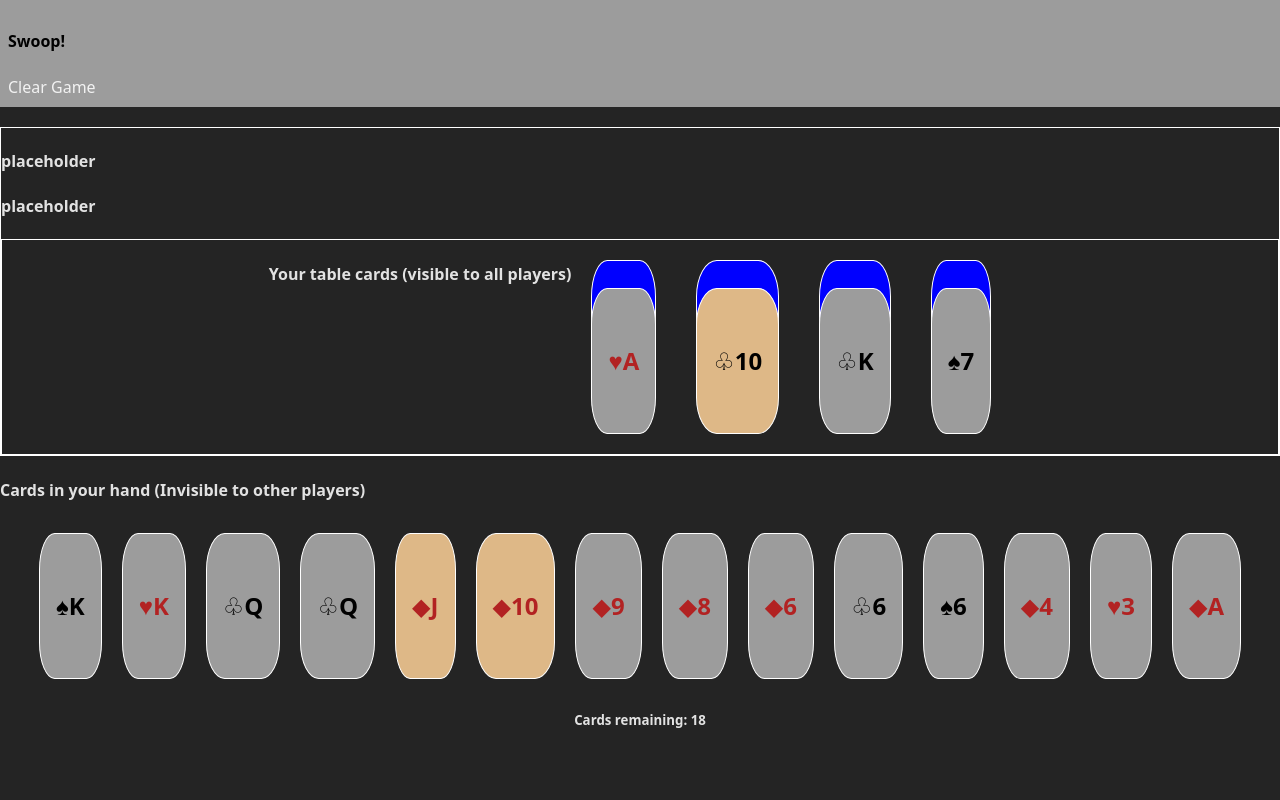
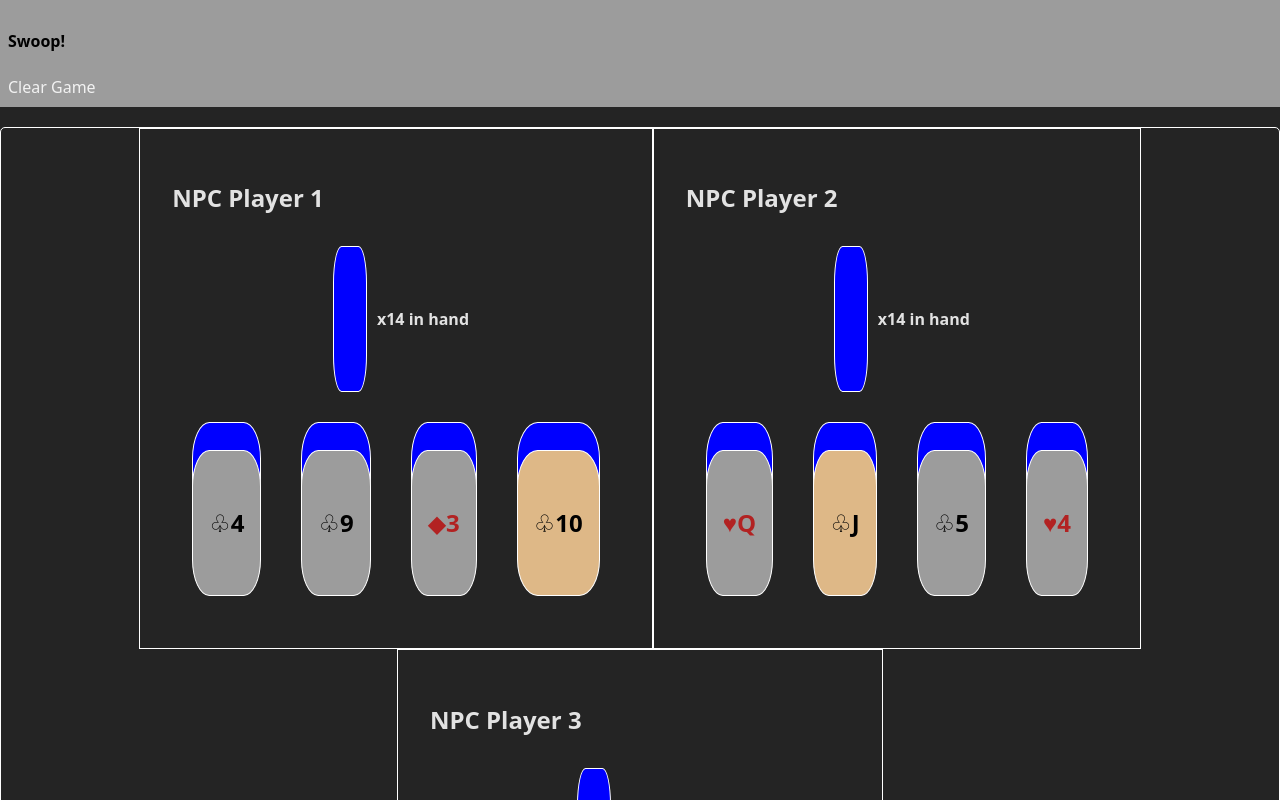
Before and after one commit to OccultSlolem/SwoopEngine, a React (Vite) app in the folder SwoopGame/: page / in a window 1280 px wide. Both pictures are taken after a click on the button "Initialize". Shown: the top 800 px of the page. Built offline with nearby package versions, Linux system fonts and the light colour scheme.

Commit message:
Finished most of the game UI

```diff
--- a/SwoopGame/src/App.tsx
+++ b/SwoopGame/src/App.tsx
@@ -19,10 +19,10 @@ function App() {
       const suits: CardSuit[] = ['diamonds', 'clubs', 'spades', 'hearts'];
       const deck: Card[] = [];
       for (const suit of suits) {
-        for (let value = 1; value <= 13; value++) {
+        for (let rank = 1; rank <= 13; rank++) {
           deck.push({
-            suit,
-            value: value as CardValue
+            suit: suit,
+            rank: rank as CardRank
           })
         }
       }
@@ -72,7 +72,7 @@ function App() {
       return;
     }
 
-    for (let i = 0; i < numNpcPlayers; i++) {
+    for (let i = 0; i <= numNpcPlayers; i++) {
       const cardStack: PlayerCardStack = {
         cardsInHand: [],
         tableCards: [],
@@ -89,21 +89,17 @@ function App() {
       }
 
       // Sort cardsinHand by rank so they appear organized in the player's hand
-      cardStack.cardsInHand.sort((a, b) => b.value - a.value);
+      cardStack.cardsInHand.sort((a, b) => b.rank - a.rank);
 
       // 2
       for (let j = 0; j < 4; j++) {
         const downCard = deck.pop();
-        if (downCard) {
-          downCard.isFlipped = true;
-        } else { fail(`player ${i} tableCardsDown`); return; };
-
         const upCard = deck.pop()
-        if (upCard) {
+        if (upCard && downCard) {
           const cardMap = new Map<Card, Card>();
           cardMap.set(downCard, upCard);
           cardStack.tableCards.push(cardMap);
-        }
+        } else { fail(`player {i} tableCards`) }
       }
 
       cardStacks.push(cardStack);
@@ -134,12 +130,14 @@ function App() {
       />
         {
           gameActive ?
-            <Game
+            <Table
               playerCardStack={playerCardStack}
               npcCardStacks={npcCardStacks}
+              liveCards={liveCards}
             /> :
             <GameSettings setNumNpcPlayers={setNumNpcPlayers} startGame={initalizeGame} />
         }
+
       <Footer />
     </>
   )
@@ -169,66 +167,53 @@ function GameSettings({
   )
 }
 
-function Game(
-  { playerCardStack, npcCardStacks }:
-  { playerCardStack: PlayerCardStack, npcCardStacks: PlayerCardStack[] }
+function Table(
+  { playerCardStack, npcCardStacks, liveCards }:
+  { playerCardStack: PlayerCardStack, npcCardStacks: PlayerCardStack[], liveCards: Card[] }
 ) {
-  return (
-    <>
-      <Table playerCardStack={playerCardStack} npcCardStacks={npcCardStacks} />
-      <PlayerCardsInHand playerCardStack={playerCardStack} />
-    </>
-  )
-}
+  // In Swoop, if 4 cards of the same rank are played, it's counted as a trump card
+  // This includes cards played by previous players, as long as they are the same rank
+  // Hence why we want to know the last n cards of the same rank that were played
+  const swoopableCards = (() => {
+    if (liveCards.length === 0) return [];
 
-function Table(
-  { playerCardStack, npcCardStacks }:
-  { playerCardStack: PlayerCardStack, npcCardStacks: PlayerCardStack[] }
-) {
-  return (
-    <div className="table-container">
-      {
-        npcCardStacks.map((stack: PlayerCardStack, i) => (
-          <div className="npc-wrapper" key={i}>
-            <h4>placeholder</h4>
-          </div>
-        ))
+    const toSwoopable: Card[] = [];
+    const lastRank = liveCards[liveCards.length - 1].rank;
+
+    for (let i = liveCards.length - 1; i >= 0; i--) {
+      if (liveCards[i].rank !== lastRank || toSwoopable.length >= 4) {
+        break;
       }
+      toSwoopable.push(liveCards[i]);
+    }
+    return toSwoopable;
+  })();
 
-      {/* Render the player's table cards */}
-      <div className="table-container row-wrap">
-        <h4>Your table cards (visible to all players)</h4>
-        {
-          playerCardStack.tableCards.map((pair, i) => {
-            const faceDown = pair.keys().next();
-            const faceUp = pair.values().next();
+  function TableCardPair(
+    { faceDownCard, faceUpCard }:
+    { faceDownCard?: Card | null, faceUpCard?: Card | null }
+  ) {
+    if (faceDownCard === null && faceUpCard === null) return (<></>);
+    return (
+      <div className="table-cards-column">
+        {(faceDownCard?.rank) && (<Card card={faceDownCard} isFlipped />)}
+        {(faceUpCard?.rank && (<Card card={faceUpCard} />))}
+      </div>
+    )
+  }
 
-            if (faceDown === null && faceUp === null) return (<></>);
-            return (
-              <div className="table-cards-column" key={i}>
-                {(faceDown.value) && (<Card suit={faceDown.value.suit} value={faceDown.value.value} isFlipped />)}
-                {(faceUp.value && (<Card suit={faceUp.value.suit} value={faceUp.value.value} />))}
-              </div>
-            )
-          })
-        }
-      </div>
-    </div>
-  )
-}
+  // This is used for face down cards which will always be flipped
+  // Doesn't matter what this actually contains
+  const dummyCard: Card = {
+    rank: 1,
+    suit: 'clubs'
+  }
 
-interface PlayerCardStack {
-  // Key is the face down card, value is the corresponding face up card
-  // Each one is set to null once played
-  tableCards: Map<Card | null, Card | null>[];
-  cardsInHand: Card[]; // If all three arrays are empty, the player wins!
-}
+const [totalCards, setTotalCards] = useState(-1);
 /**
  * Contains all the cards that a given player has.
  */
-function PlayerCardsInHand({ playerCardStack }: { playerCardStack: PlayerCardStack }) {
-  const [totalCards, setTotalCards] = useState(-1);
-
+function PlayerCardsInHand() {
   useEffect(() => {
     let total = playerCardStack.cardsInHand.length;
     for (const set of playerCardStack.tableCards) {
@@ -245,14 +230,14 @@ function PlayerCardsInHand({ playerCardStack }: { playerCardStack: PlayerCardSta
   }
 
   return (
-    <>
-      <h4>Cards in your hand (Invisible to other players)</h4>
+    <div className="centered">
+      <h2>Cards in your hand (Invisible to other players):</h2>
       {
         playerCardStack.cardsInHand.length > 0 ? (
           <div className="row-wrap">
             {
               playerCardStack.cardsInHand.map((card, index) => (
-                <Card key={index} suit={card.suit} value={card.value} isFlipped={card.isFlipped} />
+                <Card key={index} card={card} />
               ))
             }
           </div>
@@ -262,31 +247,117 @@ function PlayerCardsInHand({ playerCardStack }: { playerCardStack: PlayerCardSta
       }
       {/* Using row-wrap as its a convenient way to center the div */}
       <div className="row-wrap">
-        <h5>Cards remaining: {totalCards}</h5>
+        <h5>Your Cards remaining: {totalCards}</h5>
       </div>
-    </>
+    </div>
   )
+}
+
+  return (
+    <div className="table-container">
+      <div className="row-wrap">
+        {
+          npcCardStacks.map((stack: PlayerCardStack, i) => (
+            <div className="npc-container" key={i}>
+              <h2>NPC Player {i + 1}</h2>
+              <div className="row-wrap">
+                <Card card={dummyCard} isFlipped />
+                <h4>x{stack.cardsInHand.length} in hand</h4>
+              </div>
+              <div className="row-wrap">
+                {
+                  stack.tableCards.map((tableCardPair, v) => (
+                    <TableCardPair
+                      key={v}
+                      faceDownCard={tableCardPair.keys().next().value ?? null}
+                      faceUpCard={tableCardPair.values().next().value ?? null}
+                    />
+                  ))
+                }
+              </div>
+            </div>
+          ))
+        }
+      </div>
+
+      {/* Render the live cards on the table */}
+      {/* We render the last n cards of the same rank face up */}
+      {/* The other cards don't matter except for if a player needs to pass, so  we */}
+      {/* render them face down */}
+      <div className="table-container border-red">
+        <h2 className="centered">Table</h2>
+        <div className="row-wrap">
+          {
+            (liveCards.length > 0) ? (
+              <>
+                <Card card={dummyCard} isFlipped />
+                <h4>x {liveCards.length - swoopableCards.length} </h4>
+                {
+                  swoopableCards.map((card, i) => (
+                    <Card key={i} card={card} />
+                  ))
+                }
+              </>
+            ) : (
+              <h4>No live cards on table</h4>
+            )
+          }
+        </div>
+      </div>
+
+      {/* Render the player's table cards */}
+      <h2 className="centered">Your table cards (visible to all players):</h2>
+      <div className="row-wrap">
+        {
+          playerCardStack.tableCards.map((pair, i) => (
+            <TableCardPair
+              key={i}
+              faceDownCard={pair.keys().next().value ?? null}
+              faceUpCard={pair.values().next().value ?? null}
+            />
+          ))
+        }
+      </div>
+
+      <PlayerCardsInHand />
+    </div>
+  )
+}
+
+interface PlayerCardStack {
+  // Key is the face down card, value is the corresponding face up card
+  // Each one is set to null once played
+  tableCards: Map<Card | null, Card | null>[];
+  cardsInHand: Card[]; // If all three arrays are empty, the player wins!
 }
 
 // 1 = ace, 11 = jack, 12 = queen, 13 = king
 // no jokers
-type CardValue = 1 | 2 | 3 | 4 | 5 | 6 | 7 | 8 | 9 | 10 | 11 | 12 | 13;
+type CardRank = 1 | 2 | 3 | 4 | 5 | 6 | 7 | 8 | 9 | 10 | 11 | 12 | 13;
 type CardSuit = 'diamonds' | 'clubs' | 'spades' | 'hearts';
 interface Card {
   suit: CardSuit;
-  value: CardValue;
-  isFlipped?: boolean;
+  rank: CardRank;
 }
-function Card({ suit, value, isFlipped }: Card) {
+function Card(
+  { card, isFlipped, preventSelection }:
+  { card: Card, isFlipped?: boolean, preventSelection?: boolean}
+){
+  const { rank, suit } = card;
+
   const color: 'black' | 'red' =  // automatically assign color based on suit
     (suit === 'diamonds' || suit === 'hearts') ? 'red' : 'black';
 
-  const showTrumpCardColor = !isFlipped && (value === 10 || value === 11)
+  const showTrumpCardColor = !isFlipped && (rank === 10 || rank === 11)
 
   if (isFlipped) return (<div className="flipped"></div>)
 
   return (
-    <div className={`card card-${color}${showTrumpCardColor ? ' card-trump' : ''}`}>
+    <div
+      className={
+        `card ${(!isFlipped && !preventSelection) ? 'card-selectable' : ''} card-${color}${showTrumpCardColor ? ' card-trump' : ''}`
+      }
+    >
       <h4>
         {
           suit === 'diamonds' ? '◆' :
@@ -297,11 +368,11 @@ function Card({ suit, value, isFlipped }: Card) {
       </h4>
       <h4>
         {
-          value === 1 ? 'A' :
-          value === 11 ? 'J' :
-          value === 12 ? 'Q' :
-          value === 13 ? 'K' :
-          value
+          rank === 1 ? 'A' :
+          rank === 11 ? 'J' :
+          rank === 12 ? 'Q' :
+          rank === 13 ? 'K' :
+          rank
         }
       </h4>
     </div>
--- a/SwoopGame/src/index.css
+++ b/SwoopGame/src/index.css
@@ -98,7 +98,7 @@ body {
   align-items: center;
 }
 
-.card:hover {
+.card-selectable:hover {
   cursor: pointer;
   background-color: whitesmoke;
 }
@@ -117,11 +117,13 @@ body {
   display: flex;
   flex-flow: row wrap;
   justify-content: center;
+  align-items: center;
 }
 
 .table-container {
   border: 1px white;
   border-style: solid;
+  border-radius: 5px;
 }
 
 .table-cards-column {
@@ -135,6 +137,18 @@ body {
   margin-bottom: 10px;
 }
 
+.border-red {
+  border: 5px firebrick;
+  margin: 1px;
+  border-style: solid;
+}
+
 .centered {
   text-align: center;
 }
+
+.npc-container {
+  border: 1px white;
+  border-style: solid;
+  padding: 2rem;
+}
```
